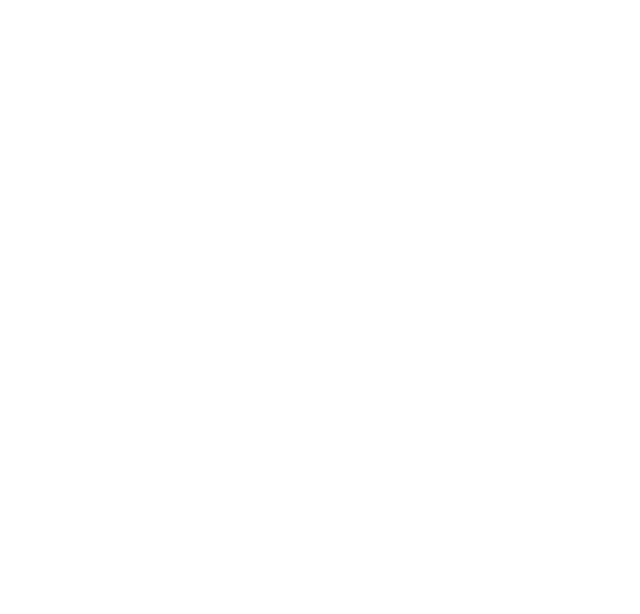
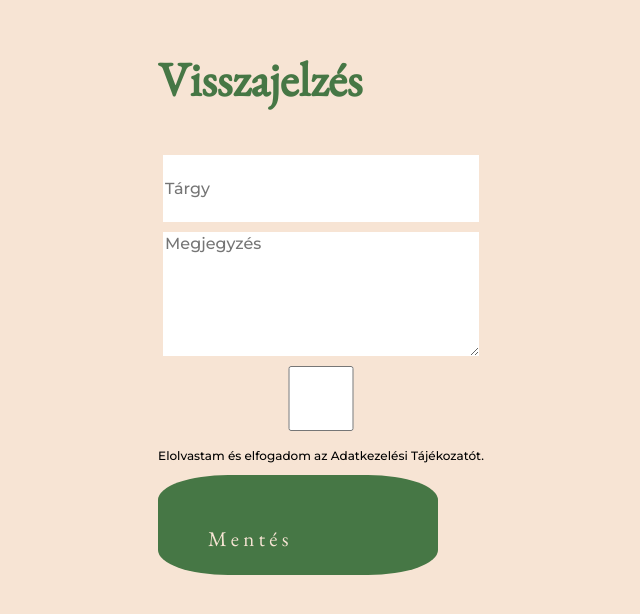
Before and after one commit to nikibzsl/uibuild-form-light, a plain HTML site: page frontend/index.html in a window 1280 px wide. Shown: the whole page, without its empty margins (319-959 px from the left). Drawn offline with nearby package versions, Linux system fonts and the light colour scheme.

Commit message:
added all in html, formatting in css

```diff
--- a/frontend/index.html
+++ b/frontend/index.html
@@ -4,9 +4,24 @@
 	<meta charset="UTF-8">
 	<meta http-equiv="X-UA-Compatible" content="IE=edge">
 	<meta name="viewport" content="width=device-width, initial-scale=1.0">
-	<title>This is FRONTEND</title>
+	<link rel="stylesheet" href="style.css">
+	<link rel="preconnect" href="https://fonts.googleapis.com">
+	<link rel="preconnect" href="https://fonts.gstatic.com" crossorigin>
+	<link href="https://fonts.googleapis.com/css2?family=EB+Garamond&display=swap" rel="stylesheet">
+	<link rel="preconnect" href="https://fonts.googleapis.com">
+	<link rel="preconnect" href="https://fonts.gstatic.com" crossorigin>
+	<link href="https://fonts.googleapis.com/css2?family=Montserrat:wght@500&display=swap" rel="stylesheet">
+	<title>Visszajelzés</title>
 </head>
 <body>
+	<section>
+		<h1>Visszajelzés</h1>
+		<input placeholder="Tárgy">
+		<textarea placeholder="Megjegyzés"></textarea>
+		<input id="check" type="checkbox">
+		<p>Elolvastam és elfogadom az Adatkezelési Tájékozatót.</p>
+		<button>Mentés</button>
+	</section>
 	<div id="root"></div>
 </body>
 </html>
--- /dev/null
+++ b/frontend/style.css
@@ -0,0 +1,103 @@
+body {
+    background-color: #F7E4D4;
+}
+
+section {
+    display: flex;
+    flex-direction: column;
+    flex-wrap: wrap;
+    align-content: center;
+
+}
+
+h1 {
+    font-family: 'EB Garamond', serif;
+    font-size: 48px;
+    color: #467745;
+
+  }
+
+  @media (max-width: 520px) {
+    h1 {
+      font-size: 36px;
+    }
+  }
+
+input {
+    font-family: 'Montserrat', sans-serif;
+    font-size: 16px;
+
+    color: #467745;
+
+    margin: 5px;
+    border: none;
+
+    max-width: 480px;
+    height: 65px;
+
+}
+
+@media (max-width: 520px) {
+    input {
+      width: 100% - 40px;
+      margin-left: 20px;
+    }
+  }
+
+textarea {
+
+    font-family: 'Montserrat', sans-serif;
+    font-size: 16px;
+
+    border: none;
+    margin: 5px;
+
+    max-width: 480px;
+    height: 120px;
+
+}
+
+@media (max-width: 520px) {
+    textarea {
+      width: 100% - 40px;
+      margin-left: 20px;
+    }
+  }
+
+  .check {
+      display: flex;
+      font-family: 'EB Garamond', serif;
+      border: none;
+  }
+
+p {
+    display: flex;
+    flex-wrap: wrap;
+    font-family: 'Montserrat', sans-serif;
+    font-size: 12px;
+}
+
+
+  button {
+
+    display: flex;
+
+    font-family: 'EB Garamond', serif;
+    font-weight: normal;
+    font-size: 21px;
+    letter-spacing: 0.2em;
+    text-align: center;
+
+    background-color: #467745;
+    color: #F7E4D4;
+
+    border-radius: 25%;
+    border: none;
+    max-width: 280px;
+    height: 80px;
+
+    padding: 50px;
+
+
+
+  }
```
